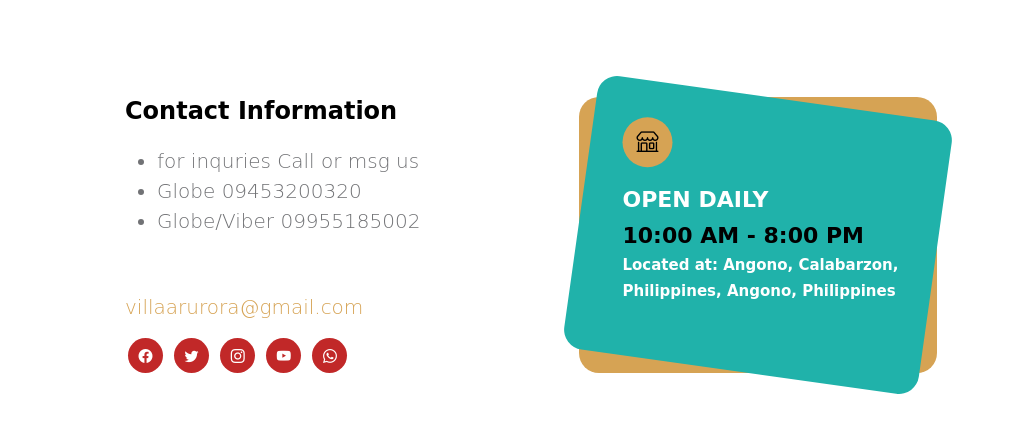
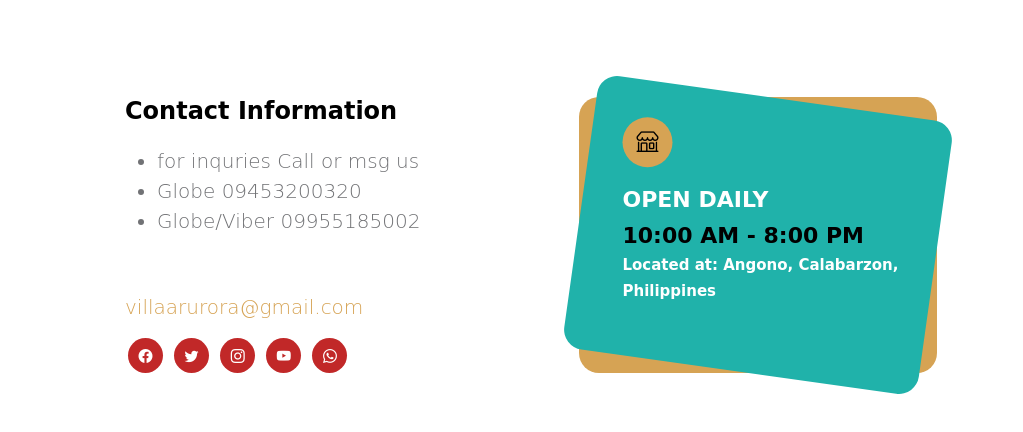
Before and after one commit to Adornadowilliam2/ResortVilla, a plain HTML site: page index.html in a window 1280 px wide. Shown: the part 4626-5058 px from the top of the page, without its empty margins (257-1280 px from the left). Drawn offline with Linux system fonts and the light colour scheme; a web font is replaced by a local one.

Commit message:
Update index.html

```diff
--- a/index.html
+++ b/index.html
@@ -364,7 +364,7 @@
                                             <strong>Open Daily</strong>
 
                                             <span class="ms-auto">10:00 AM - 8:00 PM</span>
-                                            <span id="color-w" style="font-size: 15px;">Located at: Angono, Calabarzon, Philippines, Angono, Philippines</span>
+                                            <span id="color-w" style="font-size: 15px;">Located at: Angono, Calabarzon, Philippines</span>
                                         </h6>
                                     </div>
                                 </div>
```
